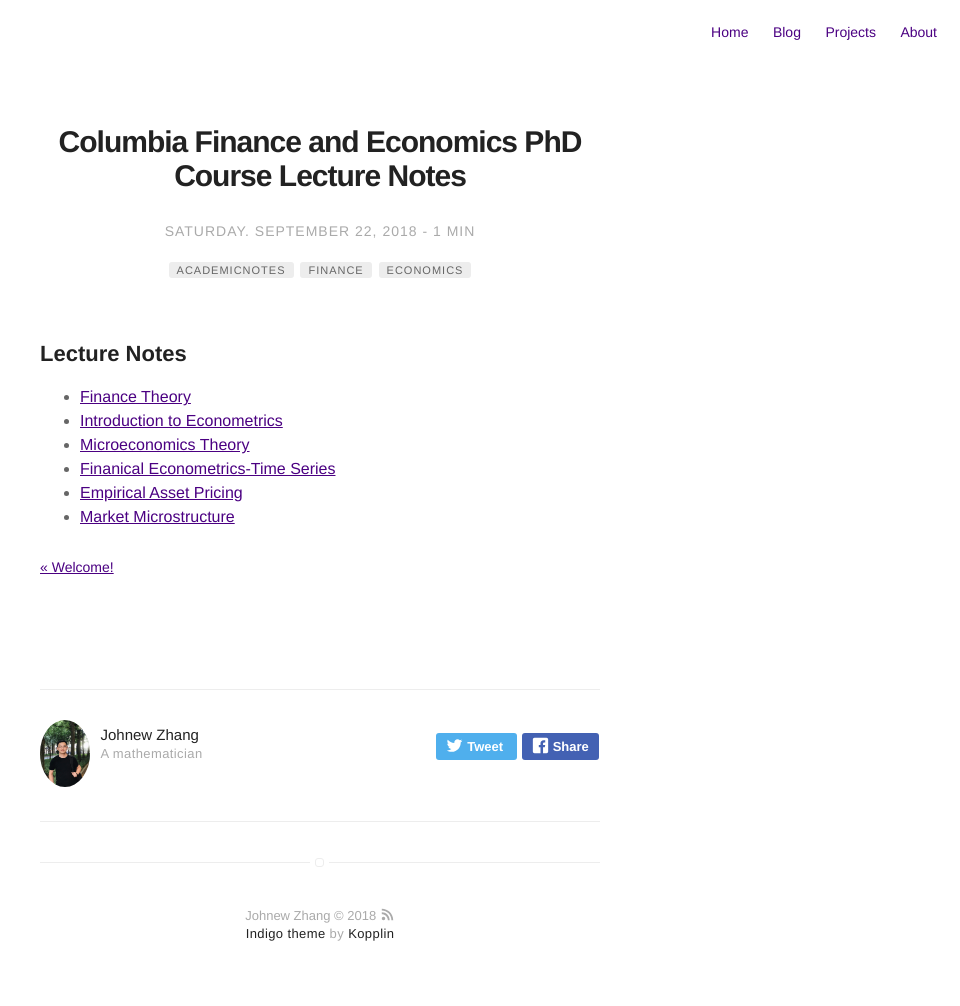
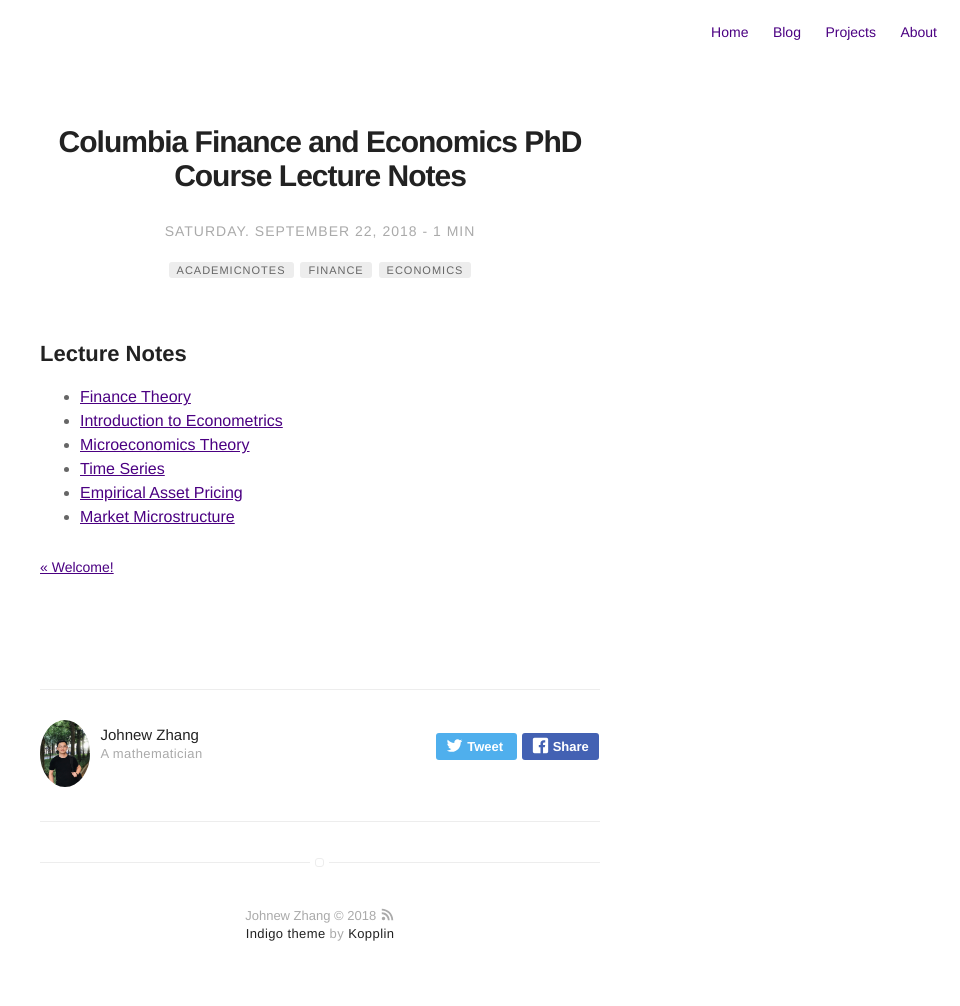
Before and after one commit to WizardKingZ/WizardKingZ.github.io, a Jekyll site: the page built from _posts/2018-09-22-PhDFinanceNotes.markdown, in a window 1280 px wide. Shown: the whole page, without its empty margins (320-1280 px from the left). Built offline with Jekyll 4.4.1, drawn with Linux system fonts in a browser that asks for light colours.

Commit message:
Update 2018-09-22-PhDFinanceNotes.markdown

```diff
--- a/_posts/2018-09-22-PhDFinanceNotes.markdown
+++ b/_posts/2018-09-22-PhDFinanceNotes.markdown
@@ -18,9 +18,9 @@
 
 <ul>
 	<li><a href="http://WizardKingZ.github.io/assets/pdfs/Finance Theory.pdf">Finance Theory</a></li>
-	<li><a href="http://WizardKingZ.github.io/assets/pdfs/Introduction to Econometrics.pdf">Introduction to Econometrics</a></li>
+	<li><a href="http://WizardKingZ.github.io/assets/pdfs/Introduction to Financial Econometrics.pdf">Introduction to Econometrics</a></li>
 	<li><a href="http://WizardKingZ.github.io/assets/pdfs/Microeconomics Theory.pdf">Microeconomics Theory</a></li>
-	<li><a href="http://WizardKingZ.github.io/assets/pdfs/Time Series.pdf">Finanical Econometrics-Time Series</a></li>
+	<li><a href="http://WizardKingZ.github.io/assets/pdfs/Finanical Econometrics-Time Series.pdf">Time Series</a></li>
 	<li><a href="http://WizardKingZ.github.io/assets/pdfs/Empirical Asset Pricing.pdf">Empirical Asset Pricing</a></li>
 	<li><a href="http://WizardKingZ.github.io/assets/pdfs/Market Microstructure.pdf">Market Microstructure</a></li>
 
```
